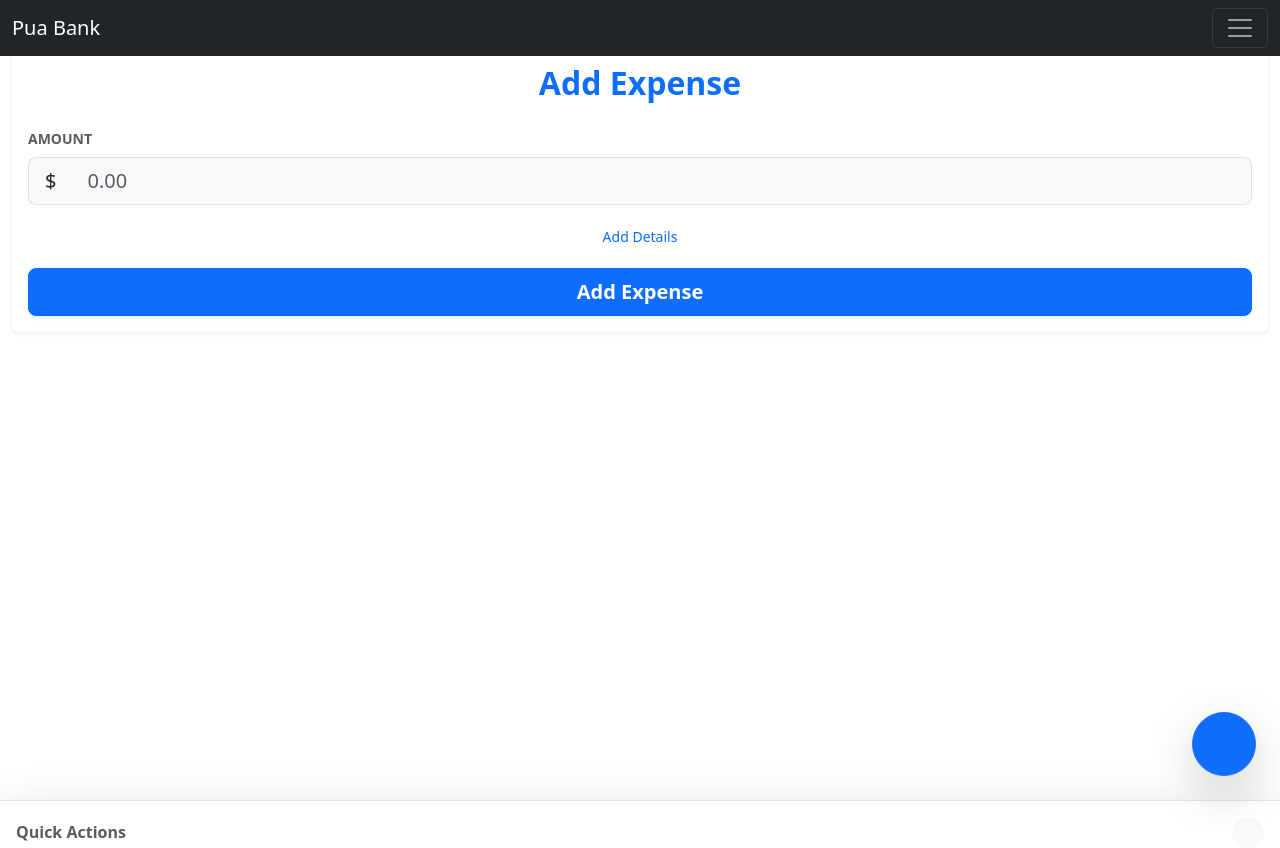
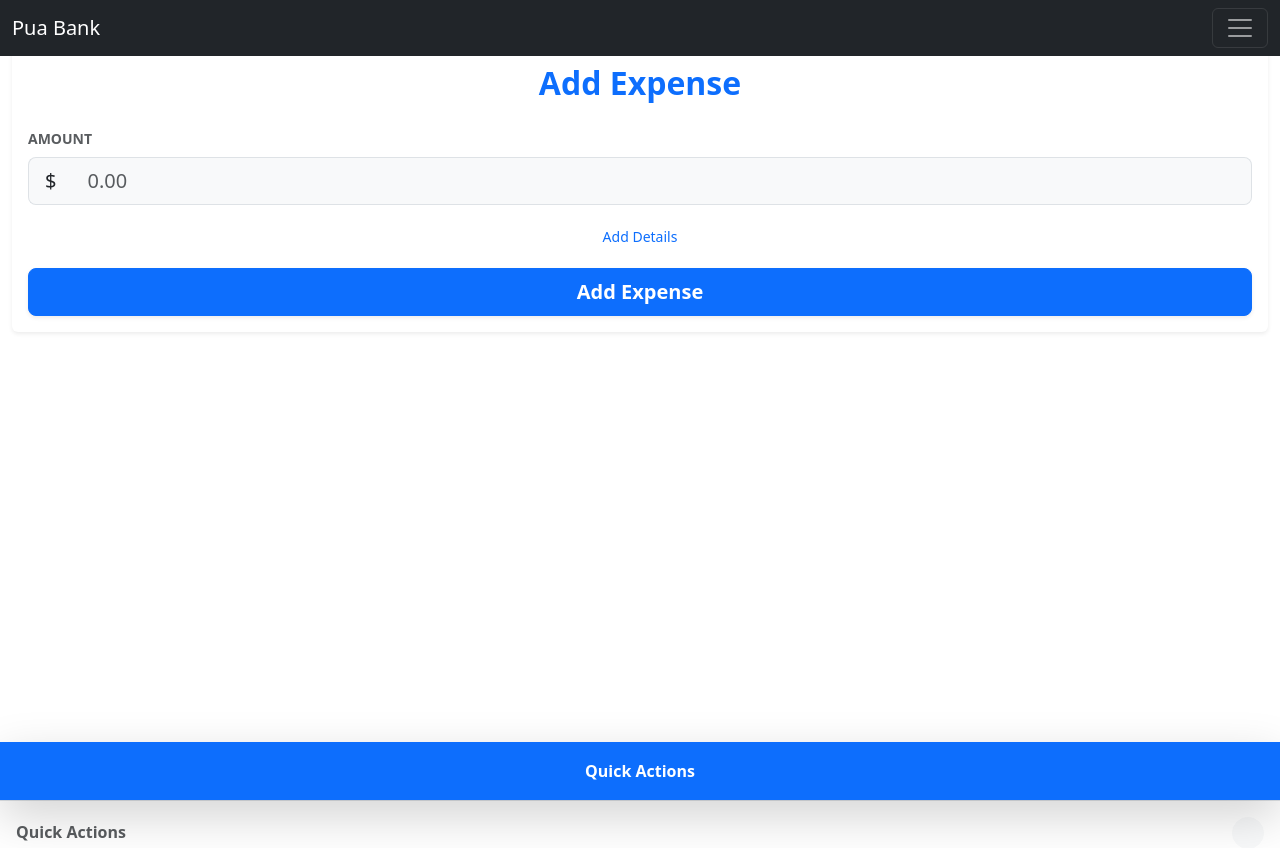
Before and after one commit to marco-gallegos/pua_bank, a React (Vite) app: page / in a window 1280 px wide. Built offline with nearby package versions, Linux system fonts and the light colour scheme.

Commit message:
feat(app): action selector styles

```diff
--- a/src/components/ActionSelector.tsx
+++ b/src/components/ActionSelector.tsx
@@ -30,7 +30,7 @@ export function ActionSelector({ actions }: ActionSelectorProps) {
                     transform: isOpen ? 'translateY(0)' : 'translateY(100%)',
                     transition: 'transform 0.3s ease-in-out',
                     zIndex: 1040,
-                    paddingBottom: 'env(safe-area-inset-bottom)'
+                    paddingBottom: '50px'
                 }}
             >
                 <div className="container-fluid p-3">
@@ -64,28 +64,27 @@ export function ActionSelector({ actions }: ActionSelectorProps) {
             {/* Backdrop */}
             {isOpen && (
                 <div
-                    className="position-fixed top-0 start-0 w-100 h-100 bg-dark bg-opacity-50"
+                    className="position-fixed top-0 start-0 w-100 h-100 bg-dark bg-opacity-50 "
                     style={{ zIndex: 1039 }}
                     onClick={() => setIsOpen(false)}
                 ></div>
             )}
 
-            {/* Floating Action Button */}
+            {/* Bottom Text Button */}
             <button
-                className="btn btn-primary rounded-circle shadow-lg position-fixed d-flex align-items-center justify-content-center"
+                className="btn btn-primary w-100 position-fixed shadow-lg fw-bold"
                 style={{
-                    bottom: '1.5rem',
-                    right: '1.5rem',
-                    width: '64px',
-                    height: '64px',
-                    fontSize: '1.5rem',
+                    bottom: 0,
+                    left: 0,
+                    right: 0,
                     zIndex: 1050,
-                    transition: 'transform 0.3s ease-in-out'
+                    borderRadius: 0,
+                    padding: '1rem',
+                    fontSize: '1rem'
                 }}
                 onClick={() => setIsOpen(!isOpen)}
-                title="Quick Actions"
             >
-                <i className={`bi bi-${isOpen ? 'x-lg' : 'plus-lg'}`}></i>
+                {isOpen ? 'Close' : 'Quick Actions'}
             </button>
         </>
     )
```
